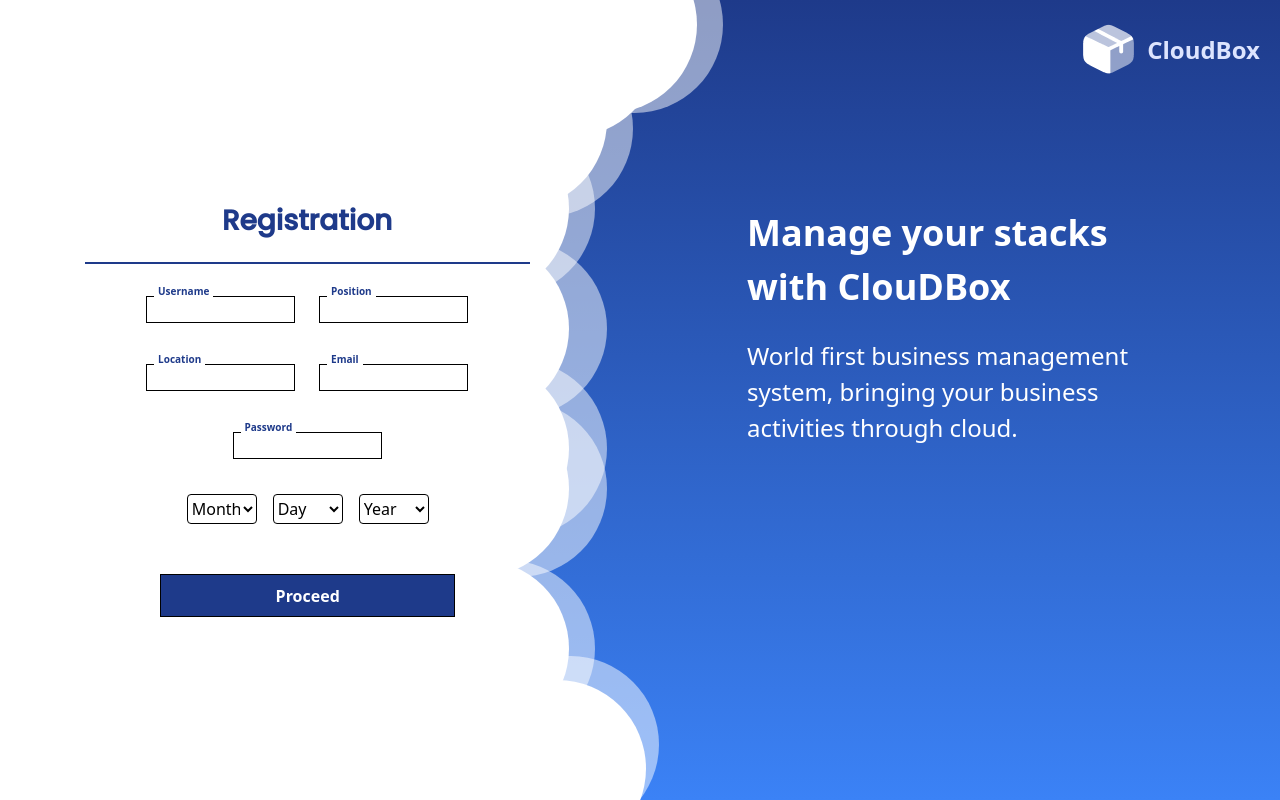
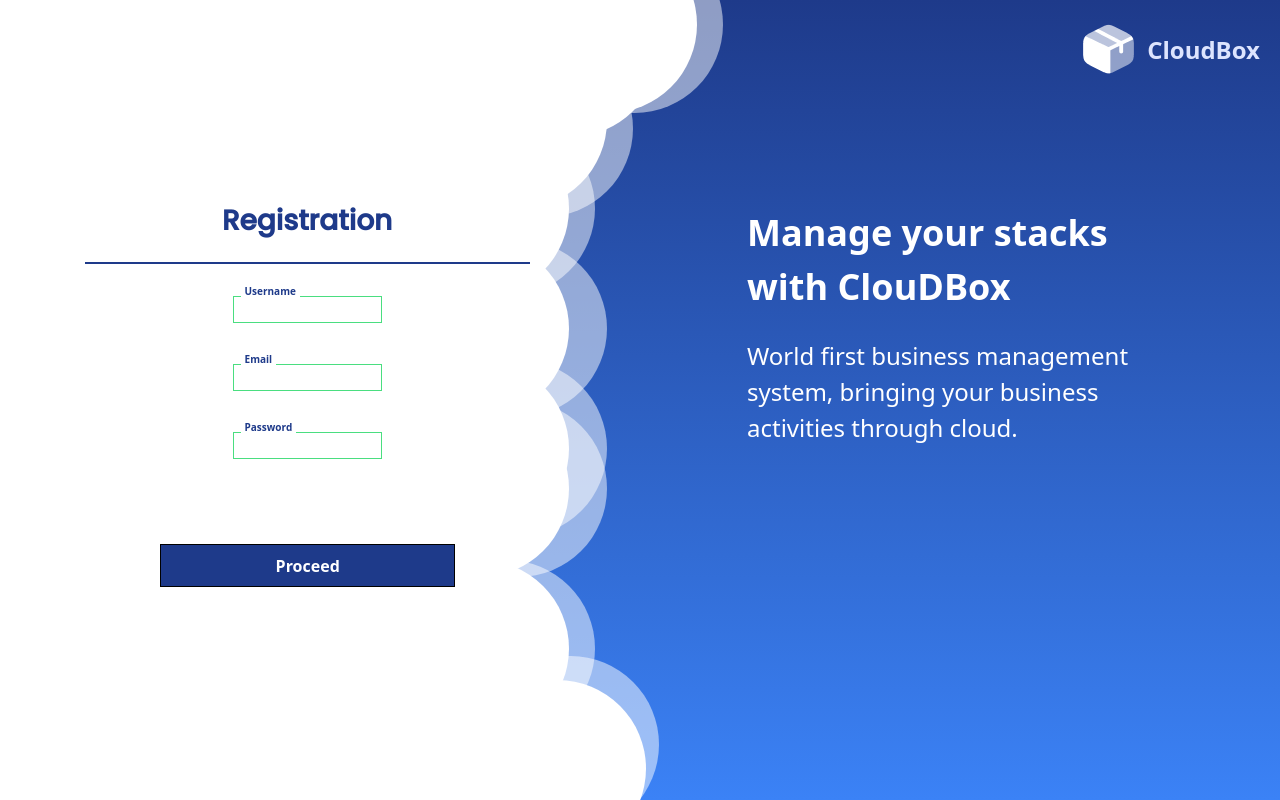
Before and after one commit to BryanIanRamos/CloudBox, a React (Create React App) app: page /signup in a window 1280 px wide. Built offline with nearby package versions, Linux system fonts and the light colour scheme.

Commit message:
Registration ok but still to be fixed.

```diff
--- a/src/Components/Account-cards/Create.js
+++ b/src/Components/Account-cards/Create.js
@@ -1,30 +1,38 @@
 import React, { useState } from "react";
 import { useNavigate } from "react-router-dom";
-import { toast } from "react-toastify";
+// import { toast } from "react-toastify";
+import { ToastContainer, toast } from "react-toastify";
+import "react-toastify/dist/ReactToastify.css";
 import axios from "axios";
 
 const initialUser = { email: "", password: "", username: "" };
 
 function Create() {
-  const [user, setUser] = useState(initialUser);
+  // const [user, setUser] = useState(initialUser);
   const navigate = useNavigate();
+
+  const [user, setUser] = useState({ username: "", email: "", password: "" });
 
   const signUp = async () => {
     try {
       const url = `http://localhost:1337/api/auth/local/register`;
-      console.log(user.username);
-      console.log(user.email);
-      console.log(user.password);
+      console.log("User", user.username);
+      console.log("pass", user.password);
+      console.log("email", user.email);
       if (user.username && user.email && user.password) {
         const res = await axios.post(url, user);
-        if (!!res) {
+        // console.log("res", );
+
+        if (res.statusText === "OK") {
           toast.success("Registered successfully!", {
             hideProgressBar: true,
           });
           setUser(initialUser);
-          console.log(res);
+          console.log("res", res);
 
-          navigate("/");
+          setTimeout(() => {
+            navigate("/");
+          }, 3000);
         }
       }
     } catch (error) {
@@ -43,9 +51,19 @@ function Create() {
     }));
   };
 
+  const handleSubmit = (e) => {
+    e.preventDefault();
+    signUp(); // Call signUp when form is submitted
+  };
+
   return (
     <div className="absolute ">
-      <div className=" w-[445px] h-[400px] ml-[19%] text-center">
+      <ToastContainer />
+      <form
+        // method="POST"
+        onSubmit={handleSubmit}
+        className=" w-[445px] h-[400px] ml-[19%] text-center"
+      >
         <h1 className=" text-blue-900 text-[28px] font-bold font-['Poppins']">
           Registration
         </h1>
@@ -65,16 +83,16 @@ function Create() {
                   value={user.username}
                   onChange={handleUserChange}
                   // placeholder="Enter your email"
-                  className="w-[149px] h-[27px] bg-white border border-black  mt-4"
+                  className="w-[149px] h-[27px] bg-white border border-green-400  mt-4"
                 />
               </div>
             </div>
             {/* <InputDisplay text={"First Name"} /> */}
             {/* <InputDisplay text={"Last Name"} /> */}
-            <InputDisplay text={"Position"} />
+            {/* <InputDisplay text={"Position"} /> */}
           </div>
           <div className="flex flex-cols gap-6 mt-[25px] justify-center">
-            <InputDisplay text={"Location"} />
+            {/* <InputDisplay text={"Location"} /> */}
             <div>
               <div className=" ">
                 <h1 className="absolute bg-white ml-[8px] p-1 pb-0 text-[10px]  text-blue-900 font-bold">
@@ -86,7 +104,7 @@ function Create() {
                   value={user.email}
                   onChange={handleUserChange}
                   // placeholder="Enter your email"
-                  className="w-[149px] h-[27px] bg-white border border-black  mt-4"
+                  className="w-[149px] h-[27px] bg-white border border-green-400  mt-4"
                 />
               </div>
             </div>
@@ -106,7 +124,7 @@ function Create() {
                   value={user.password}
                   onChange={handleUserChange}
                   // placeholder="Enter password"
-                  className="w-[149px] h-[27px] bg-white border border-black  mt-4"
+                  className="w-[149px] h-[27px] bg-white border border-green-400  mt-4"
                 />
               </div>
             </div>
@@ -115,18 +133,17 @@ function Create() {
           </div>
 
           <div className="ml-[5%] mt-[35px] absolute flex flex-col justify-center items-center">
-            <div className="">
-              <DateForm />
-            </div>
+            <div className="">{/* <DateForm /> */}</div>
             <button
-              onClick={signUp}
-              className=" w-[295px] h-[43px] bg-blue-900 hover:bg-blue-700 border border-black mt-[50px] flex justify-center items-center "
+              type="submit"
+              // onClick={signUp}
+              className=" w-[295px] h-[43px] bg-blue-900 hover:bg-blue-700 border border-black mt-[50px] flex justify-center items-center"
             >
               <h1 className=" text-center text-white font-bold ">Proceed</h1>
             </button>
           </div>
         </div>
-      </div>
+      </form>
     </div>
   );
 }
--- a/src/Pages/Dashboard/components.js/Product.js
+++ b/src/Pages/Dashboard/components.js/Product.js
@@ -12,9 +12,9 @@ const Product = ({ trigger }) => {
     // console.log("trigger", trigger);
   };
 
-  useEffect(() => {
-    setBack();
-  }, []);
+  // useEffect(() => {
+  //   setBack();
+  // }, []);
 
   return (
     <div className="px-20">
```
